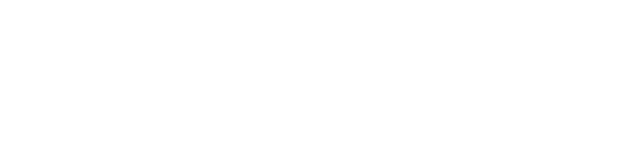
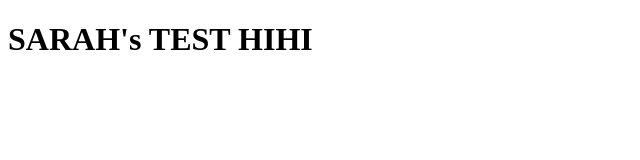
Before and after one commit to yejinyoun/git-group, a plain HTML site: page index.html in a window 1280 px wide. Shown: the whole page, without its empty margins (0-640 px from the left). Drawn offline with Linux system fonts and the light colour scheme.

Commit message:
my changes -sarah

```diff
--- a/index.html
+++ b/index.html
@@ -6,5 +6,9 @@
     <meta name="viewport" content="width=device-width, initial-scale=1.0" />
     <title>Document</title>
   </head>
-  <body></body>
+  <body>
+    <main>
+      <h1>SARAH's TEST HIHI</h1>
+    </main>
+  </body>
 </html>
```
